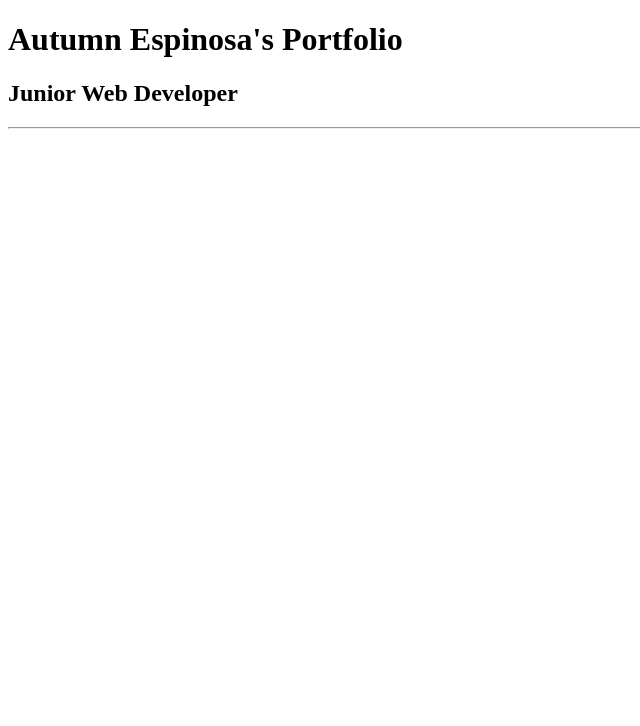
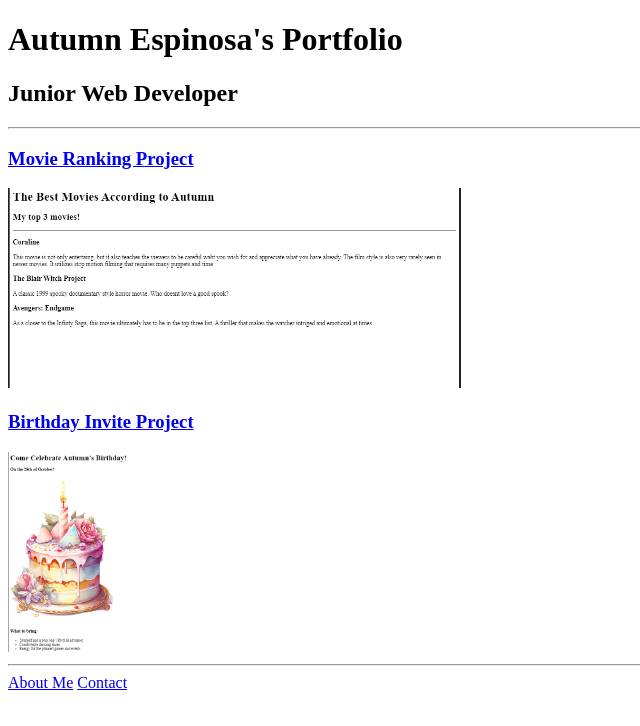
Before and after one commit to AutumnFSWB/html-portfolio, a plain HTML site: page index.html in a window 1280 px wide. Shown: the whole page, without its empty margins (0-640 px from the left). Drawn offline with Linux system fonts and the light colour scheme.

Commit message:
Update index.html

```diff
--- a/index.html
+++ b/index.html
@@ -1,29 +1,22 @@
-<!-- TODO 1: Create the HTML Boilerplate -->
 <!DOCTYPE html>
 <html lang="en">
+
 <head>
     <meta charset="UTF-8">
-    <meta name="viewport" content="width=device-width, initial-scale=1.0">
-    <title>Autumn's Portfolio</title>
+    <title>Autumn's Portfolio </title>
 </head>
 
 <body>
     <h1>Autumn Espinosa's Portfolio</h1>
     <h2>Junior Web Developer</h2>
-
     <hr />
+    <h3><a href="./public/Movie Ranking.html">Movie Ranking Project</a> </h3>
+        <img src="./assets/images/Screenshot 2024-01-12 151851.png" height="200"/>
+    <h3><a href="./public/Birthday Invite.html">Birthday Invite Project</a> </h3>
+        <img src="./assets/images/Screenshot 2024-01-12 151751.png" height="200" />
+    <hr />
+    <a href="./public/about.html">About Me</a>
+    <a href="./public/contact.html" >Contact</a>
 
 </body>
 </html>
-
-<!-- TODO 3: Take screenshots of your project previews and add the images to the images folder -->
-
-<!-- TODO 4: Add titles/subtitles etc. -->
-
-<!-- TODO 5: Add a link to the project pages -->
-
-<!-- TODO 6: Add images to show the project previews
-HINT for TODO 6: You can use the height attribute set to 200 to make the image smaller:
-https://developer.mozilla.org/en-US/docs/Web/HTML/Element/img#attr-height -->
-
-<!-- TODO 7: Add the Contact Me and About Me page links -->
```
